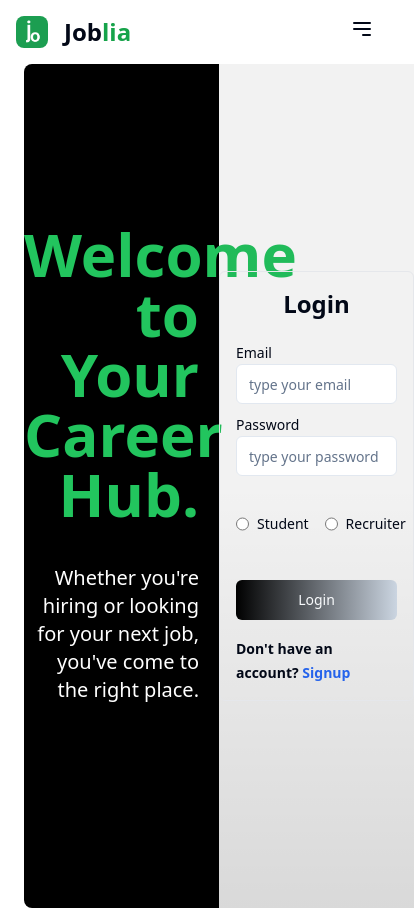
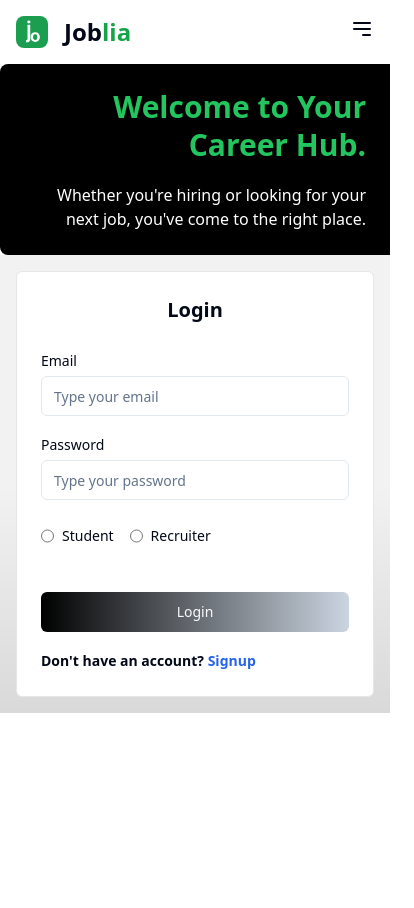
Before and after one commit to Ritik-Raghuwanshi/Internship-Projects, a React (Vite) app in the folder Job-Listing-Portal/frontend/: page /login in a window 390 px wide. Shown: the whole page, 414 px wide, since content can reach past the window. Built offline with nearby package versions, Linux system fonts and the light colour scheme.

Commit message:
login and signup page responsive

```diff
--- a/Job-Listing-Portal/frontend/src/components/auth/Login.jsx
+++ b/Job-Listing-Portal/frontend/src/components/auth/Login.jsx
@@ -56,55 +56,57 @@ const Login = () => {
       navigate("/");
     }
   }, []);
+
   return (
     <div>
       <Navbar />
-      <div className="flex h-screen">
-       {/* Left Side */}
-       <div className="w-1/2 bg-black ml-6 rounded-l-lg">
-          <h1 className="text-6xl font-black text-green-500 text-right pt-40 pr-5">
-            Welcome to Your Career Hub.
-          </h1>
-          <p className="text-white text-xl text-right mt-10 pr-5">
-            Whether you&apos;re hiring or looking for your next job,{" "}
-          </p>
-          <p className="text-white text-xl text-right pr-5">
-            you&apos;ve come to the right place.
-          </p>
+      <div className="flex flex-col md:flex-row h-screen">
+        {/* Left Side */}
+        <div className="md:w-1/2 bg-black p-6 md:p-12 flex items-center justify-center rounded-l-lg">
+          <div>
+            <h1 className="text-3xl md:text-5xl lg:text-6xl font-black text-green-500 text-right leading-tight md:leading-normal">
+              Welcome to Your Career Hub.
+            </h1>
+            <p className="text-white text-base md:text-xl text-right mt-5">
+              Whether you're hiring or looking for your next job, you've come to the right place.
+            </p>
+          </div>
         </div>
 
         {/* Right Side (Login Form) */}
-        <div className="flex items-center justify-end w-1/2 bg-gradient-to-b from-black/5 via-black/5 to-black/15">
+        <div className="flex flex-col items-center justify-center w-full md:w-1/2 bg-gradient-to-b from-black/5 via-black/5 to-black/15 p-4">
           <form
             onSubmit={submitHandler}
-            className="w-full border border-gray-200 rounded-md p-4 my-10"
+            className="w-full max-w-md bg-white border border-gray-200 rounded-md p-6 md:p-8"
           >
-            <h1 className="font-bold text-center text-2xl mb-5">Login</h1>
+            <h1 className="font-bold text-xl md:text-2xl text-center mb-6">Login</h1>
 
-            <div className="my-2">
+            <div className="mb-4">
               <Label>Email</Label>
               <Input
                 type="email"
                 value={input.email}
                 name="email"
                 onChange={changeEventHandler}
-                placeholder="type your email"
+                placeholder="Type your email"
+                className="mt-1"
               />
             </div>
 
-            <div className="my-2">
+            <div className="mb-4">
               <Label>Password</Label>
               <Input
                 type="password"
                 value={input.password}
                 name="password"
                 onChange={changeEventHandler}
-                placeholder="type your password"
+                placeholder="Type your password"
+                className="mt-1"
               />
             </div>
 
-            <div className="flex items-center justify-between">
-              <RadioGroup className="flex items-center justify-between gap-4 my-5">
+            <div className="flex items-center justify-between mb-5">
+              <RadioGroup className="flex items-center gap-4">
                 <div className="flex items-center space-x-2">
                   <Input
                     type="radio"
@@ -132,16 +134,19 @@ const Login = () => {
 
             {loading ? (
               <Button className="w-full my-4">
-                <Loader2 className="mr-2 h-4 w-4 animate-spin" /> please wait
+                <Loader2 className="mr-2 h-4 w-4 animate-spin" /> Please wait
               </Button>
             ) : (
-              <Button type="submit" className="w-full my-4 bg-gradient-to-r from-black to-slate-300">
+              <Button
+                type="submit"
+                className="w-full my-4 bg-gradient-to-r from-black to-slate-300"
+              >
                 Login
               </Button>
             )}
 
             <span className="text-sm font-semibold">
-              Don&apos;t have an account?{" "}
+              Don't have an account?{" "}
               <Link className="text-blue-600" to="/signup">
                 Signup
               </Link>
--- a/Job-Listing-Portal/frontend/src/components/auth/Signup.jsx
+++ b/Job-Listing-Portal/frontend/src/components/auth/Signup.jsx
@@ -74,25 +74,22 @@ const Signup = () => {
   return (
     <div>
       <Navbar />
-      <div className="flex h-screen">
+      <div className="flex flex-col lg:flex-row h-screen">
         {/* Left Side */}
-        <div className="w-1/2 bg-black ml-6 rounded-l-lg">
-          <h1 className="text-6xl font-black text-green-500 text-right pt-40 pr-5">
+        <div className="lg:w-1/2 w-full bg-black p-6 rounded-l-lg ">
+          <h1 className="text-4xl md:text-6xl font-black text-green-500 text-center lg:text-right pt-10 lg:pt-40">
             Welcome to Your Career Hub.
           </h1>
-          <p className="text-white text-xl text-right mt-10 pr-5">
-            Whether you&apos;re hiring or looking for your next job,{" "}
-          </p>
-          <p className="text-white text-xl text-right pr-5">
-            you&apos;ve come to the right place.
+          <p className="text-white text-lg lg:text-xl text-center lg:text-right mt-5 lg:mt-10">
+            Whether you're hiring or looking for your next job, you've come to the right place.
           </p>
         </div>
 
         {/* Right Side */}
-        <div className="flex w-1/2 items-center justify-center bg-gradient-to-b from-black/5 via-black/5 to-black/15">
+        <div className="flex w-full lg:w-1/2 items-center justify-center bg-gradient-to-b from-black/5 via-black/5 to-black/15 p-6">
           <form
             onSubmit={submitHandler}
-            className=" border border-gray-200 rounded-md p-4 my-10 "
+            className="w-full max-w-md border border-gray-200 rounded-md p-4 lg:my-10"
           >
             <h1 className="font-bold text-center text-2xl mb-5">Signup</h1>
             <div className="my-2">
@@ -102,7 +99,7 @@ const Signup = () => {
                 value={input.fullname}
                 name="fullname"
                 onChange={changeEventHandler}
-                placeholder="type your name"
+                placeholder="Type your name"
               />
             </div>
             <div className="my-2">
@@ -112,7 +109,7 @@ const Signup = () => {
                 value={input.email}
                 name="email"
                 onChange={changeEventHandler}
-                placeholder="type your email"
+                placeholder="Type your email"
               />
             </div>
             <div className="my-2">
@@ -122,7 +119,7 @@ const Signup = () => {
                 value={input.phoneNumber}
                 name="phoneNumber"
                 onChange={changeEventHandler}
-                placeholder="type your phone number"
+                placeholder="Type your phone number"
               />
             </div>
             <div className="my-2">
@@ -132,11 +129,11 @@ const Signup = () => {
                 value={input.password}
                 name="password"
                 onChange={changeEventHandler}
-                placeholder="type your password"
+                placeholder="Type your password"
               />
             </div>
-            <div className="flex items-center justify-between">
-              <RadioGroup className="flex items-center justify-between gap-4 my-5">
+            <div className="flex flex-col lg:flex-row items-center justify-between">
+              <RadioGroup className="flex flex-col lg:flex-row items-center justify-between gap-4 my-5 w-full">
                 <div className="flex items-center space-x-2">
                   <Input
                     type="radio"
@@ -146,7 +143,7 @@ const Signup = () => {
                     onChange={changeEventHandler}
                     className="cursor-pointer"
                   />
-                  <Label htmlFor="r1">Student</Label>
+                  <Label>Student</Label>
                 </div>
                 <div className="flex items-center space-x-2">
                   <Input
@@ -157,10 +154,10 @@ const Signup = () => {
                     onChange={changeEventHandler}
                     className="cursor-pointer"
                   />
-                  <Label htmlFor="r2">Recruiter</Label>
+                  <Label>Recruiter</Label>
                 </div>
               </RadioGroup>
-              <div className="flex items-center gap-2 pl-4">
+              <div className="flex items-center gap-2 lg:pl-4 w-full lg:w-auto">
                 <Label>Profile</Label>
                 <Input
                   accept="image/*"
@@ -175,7 +172,10 @@ const Signup = () => {
                 <Loader2 className="mr-2 h-4 w-4 animate-spin" />
               </Button>
             ) : (
-              <Button type="submit" className="w-full my-4 bg-gradient-to-r from-black to-slate-300">
+              <Button
+                type="submit"
+                className="w-full my-4 bg-gradient-to-r from-black to-slate-300"
+              >
                 Signup
               </Button>
             )}
```
